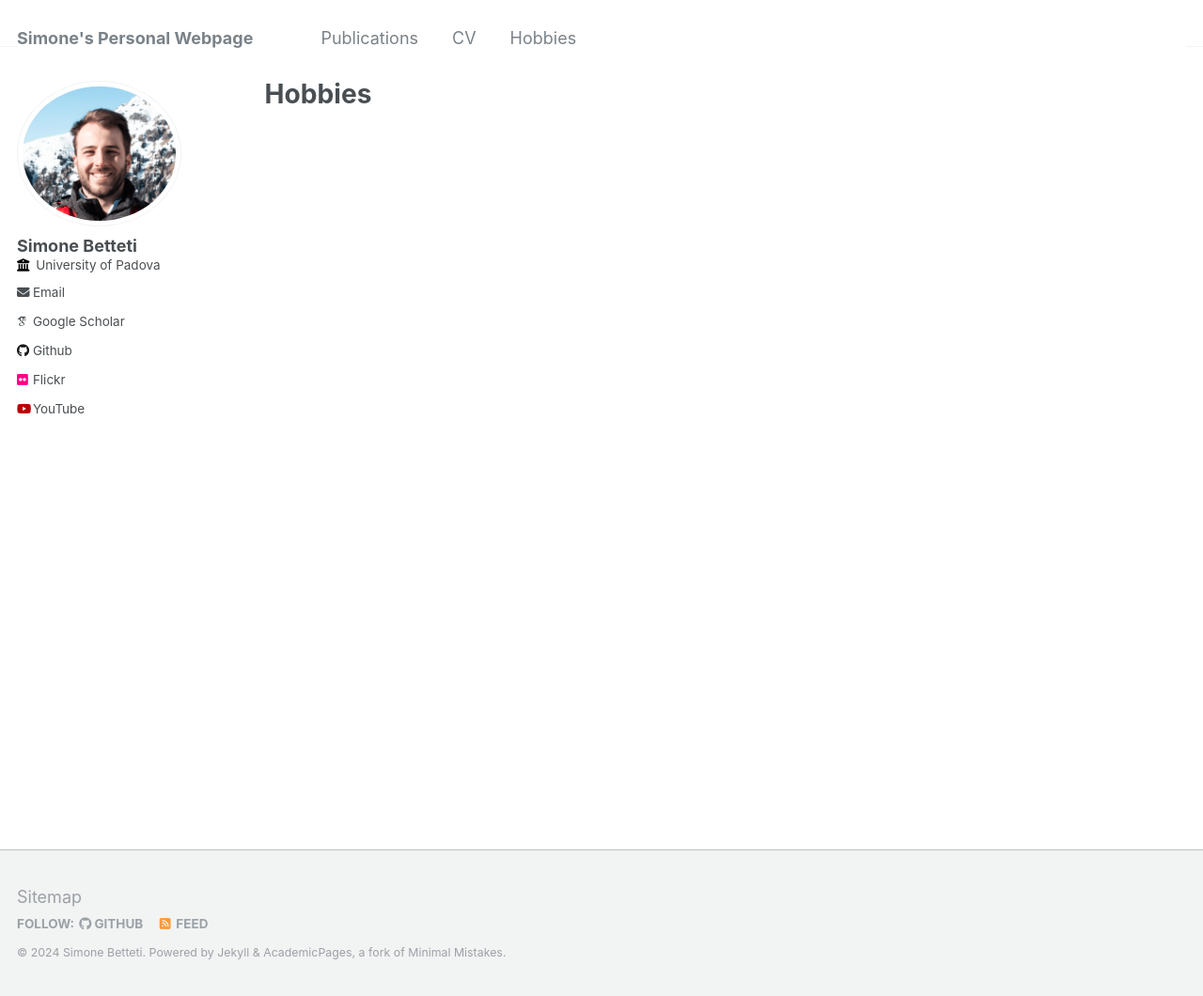
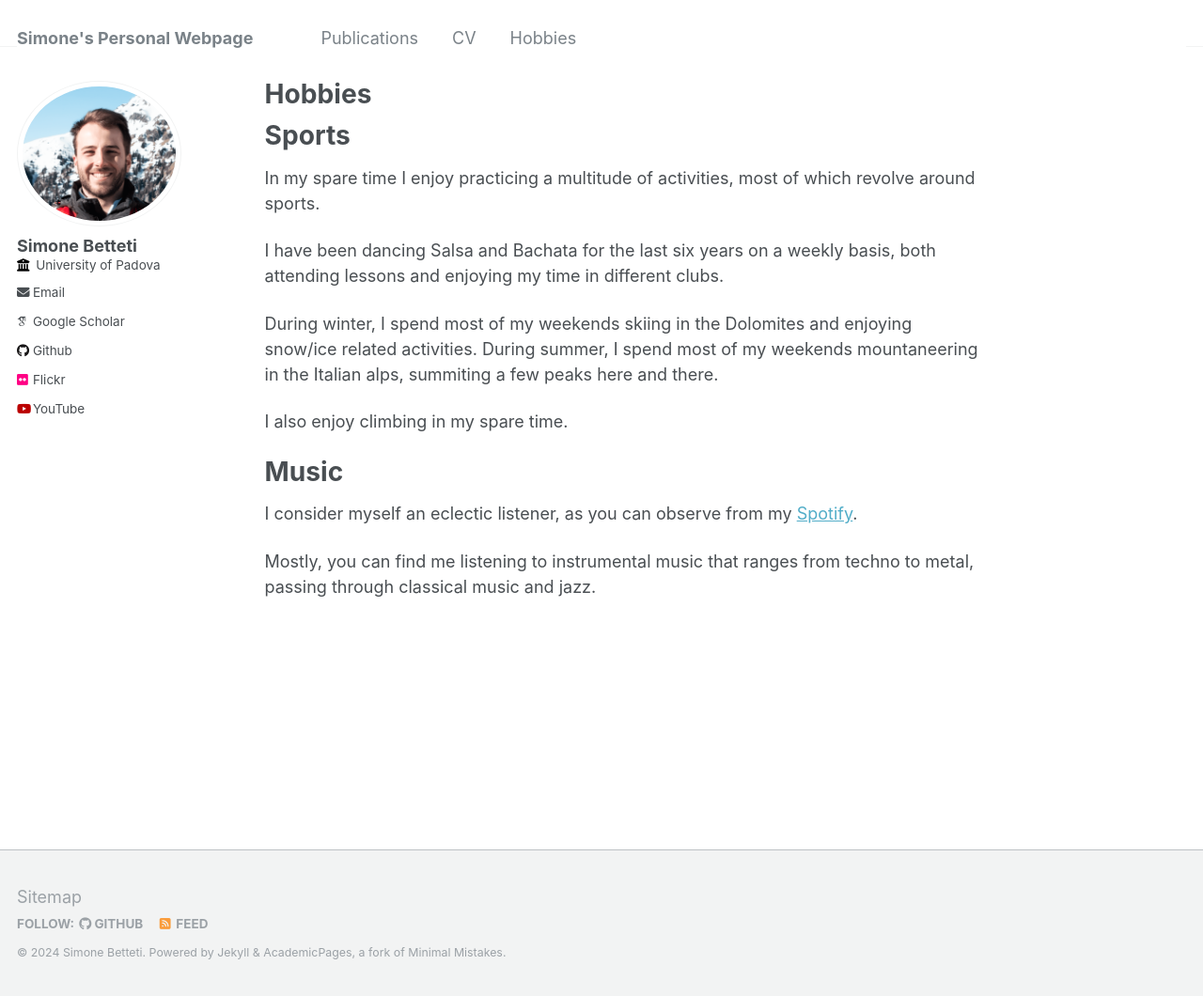
Before and after one commit to sim1bet/sim1bet.github.io, a Jekyll site: the page built from _pages/markdown.md, in a window 1280 px wide and 1060 px high. Shown: the whole window at 94% size. Built offline with Jekyll 4.4.1, drawn with Linux system fonts in a browser that asks for light colours; some web fonts are replaced.

Commit message:
Update markdown.md

```diff
--- a/_pages/markdown.md
+++ b/_pages/markdown.md
@@ -6,3 +6,19 @@ redirect_from:
   - /md/
   - /markdown.html
 ---
+
+# Sports
+
+In my spare time I enjoy practicing a multitude of activities, most of which revolve around sports.
+
+I have been dancing Salsa and Bachata for the last six years on a weekly basis, both attending lessons and enjoying my time in different clubs.
+
+During winter, I spend most of my weekends skiing in the Dolomites and enjoying snow/ice related activities. During summer, I spend most of my weekends mountaneering in the Italian alps, summiting a few peaks here and there.
+
+I also enjoy climbing in my spare time.
+
+# Music
+
+I consider myself an eclectic listener, as you can observe from my [Spotify](https://open.spotify.com/user/smnbet22).
+
+Mostly, you can find me listening to instrumental music that ranges from techno to metal, passing through classical music and jazz.
```
